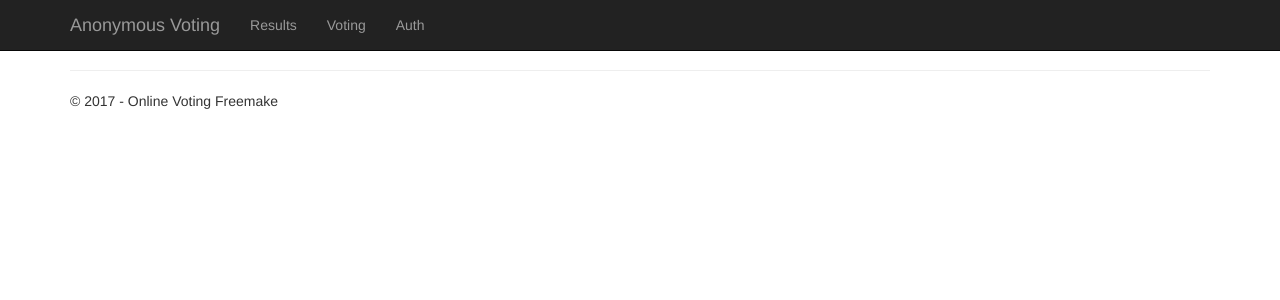
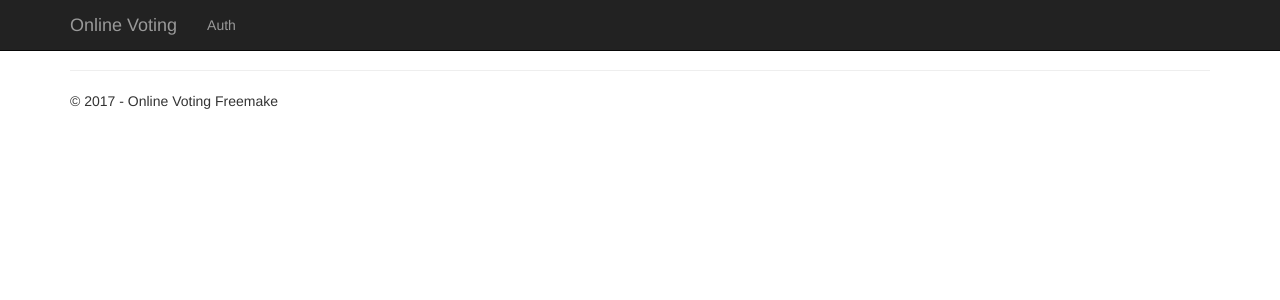
Before and after one commit to glebvk85/online_voting, a Flask app: page / in a window 1280 px wide. Shown: the top 300 px of the page. Run offline with Flask 2, Linux system fonts and the light colour scheme; parts of the project's set-up code (start-up, migrations or seed data) failed here and were passed over; some libraries are stand-ins or nearby versions.

Commit message:
minor fixes

```diff
--- a/OnlineVoting/OnlineVoting/OnlineVoting/templates/index.html
+++ b/OnlineVoting/OnlineVoting/OnlineVoting/templates/index.html
@@ -2,11 +2,14 @@
 
 {% block content %}
 
+
 {% if is_auth %}
+<h3>{{header}}</h3>
+
 <form action="{{ url_for('voting') }}" method=post>
     <dl>
         {% for card in cards %}
-        <dd><input type="checkbox" name={{card.id}}><b>{{card.member_username}}</b> - {{card.name}}</dd>
+        <dd><input type="checkbox" name={{card.id}}><b>   {{card.member_username}}</b> - {{card.name}}</dd>
         {% endfor %}
     </dl>
     <button type="submit">Vote!</button>
--- a/OnlineVoting/OnlineVoting/OnlineVoting/templates/layout.html
+++ b/OnlineVoting/OnlineVoting/OnlineVoting/templates/layout.html
@@ -19,12 +19,12 @@
                     <span class="icon-bar"></span>
                     <span class="icon-bar"></span>
                 </button>
-                <a href="/" class="navbar-brand">Anonymous Voting</a>
+                <a href="/" class="navbar-brand">Online Voting</a>
             </div>
             <div class="navbar-collapse collapse">
                 <ul class="nav navbar-nav">
-                    <li><a href="{{ url_for('home') }}">Results</a></li>
-                    <li><a href="{{ url_for('voting') }}">Voting</a></li>
+                    <!--<li><a href="{{ url_for('home') }}">Results</a></li>
+                    <li><a href="{{ url_for('voting') }}">Voting</a></li>-->
                     {% if is_auth %}
                     <li><a href="">{{user.full_name}}</a></li>
                     {% else %}
--- a/OnlineVoting/OnlineVoting/OnlineVoting/views.py
+++ b/OnlineVoting/OnlineVoting/OnlineVoting/views.py
@@ -17,6 +17,7 @@ def home():
     returnUrl = request.base_url
     return render_template(
         'index.html',
+        header = 'Голосуем за темы на обучение с учетом их актуальности для решения тактических и стратегических вопросов в команде.',
         year=datetime.now().year,
         auth_url = make_authorization_url(returnUrl),
         is_auth = token is not None,
```
